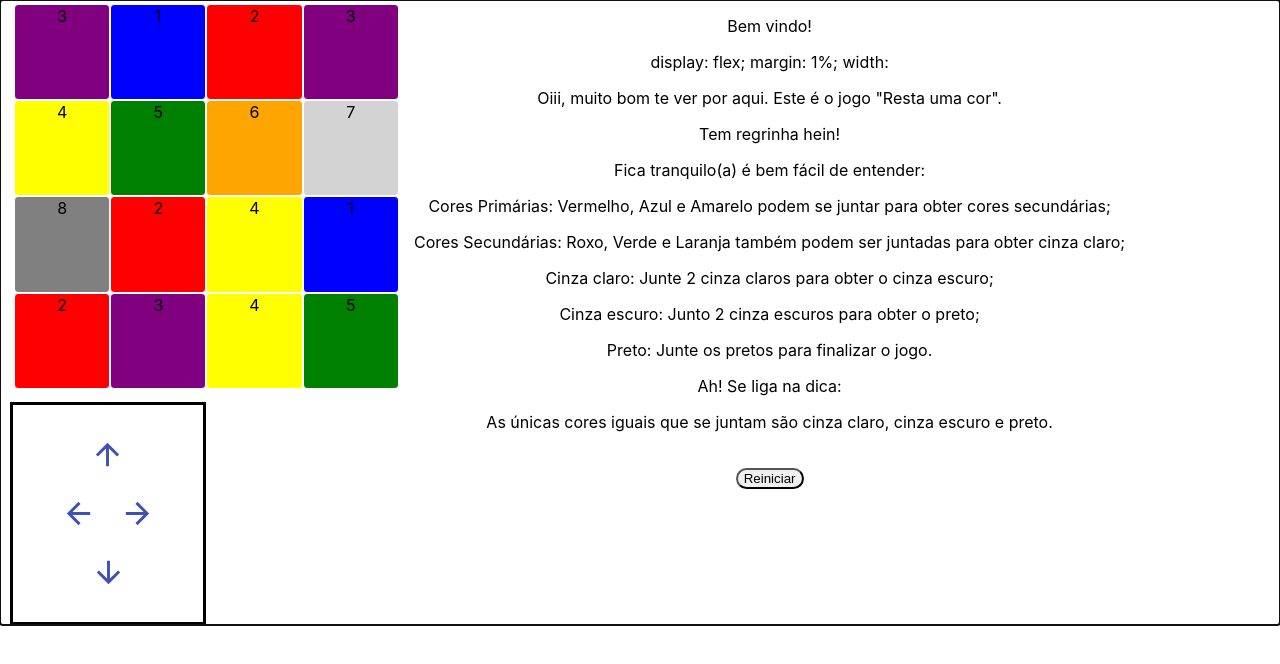
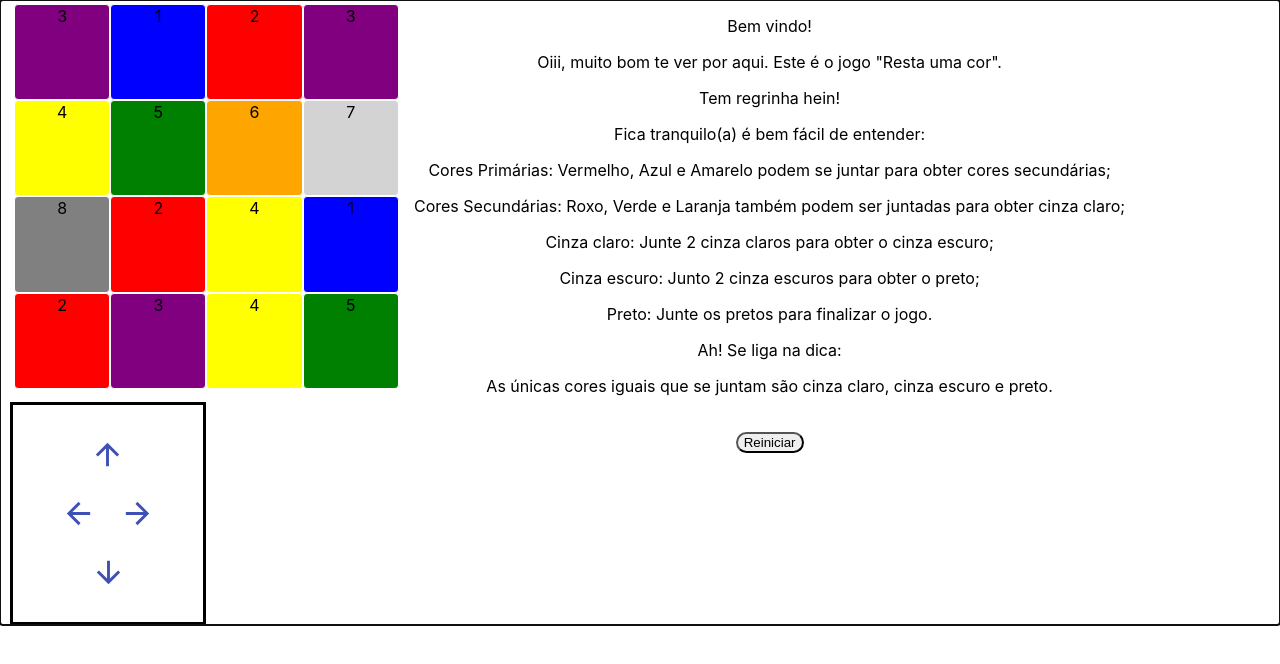
Before and after one commit to pagoncalves/projeto, a React (Create React App) app: page / in a window 1280 px wide. Shown: the top 664 px of the page. Built offline with nearby package versions, Linux system fonts and the light colour scheme.

Commit message:
ajuste do texto

```diff
--- a/src/App.js
+++ b/src/App.js
@@ -221,9 +221,6 @@ class App extends React.Component {
           <section>
             <p>Bem vindo!</p>
 
-            display: flex;
-  margin: 1%;
-  width:
             <p>Oiii, muito bom te ver por aqui. Este é o jogo "Resta uma cor".</p>
             <p>Tem regrinha hein! </p>
             <p>
```
